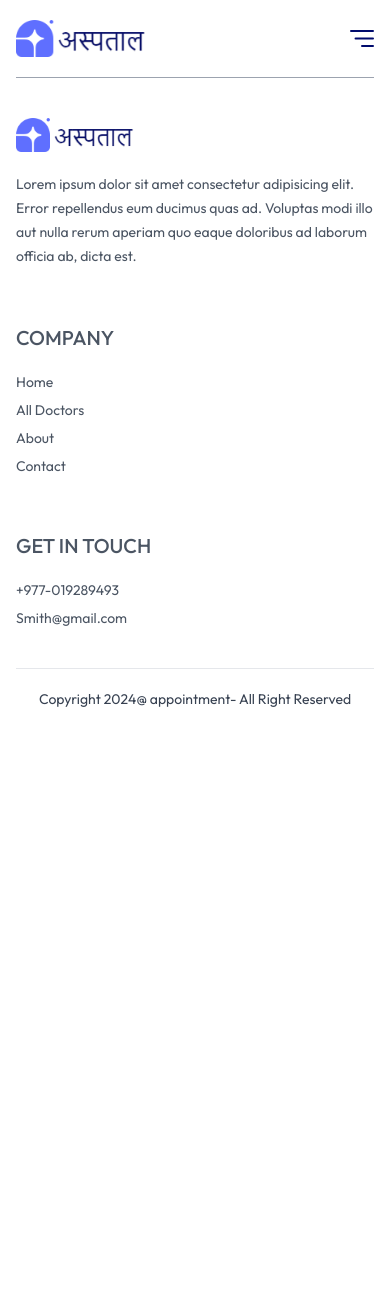
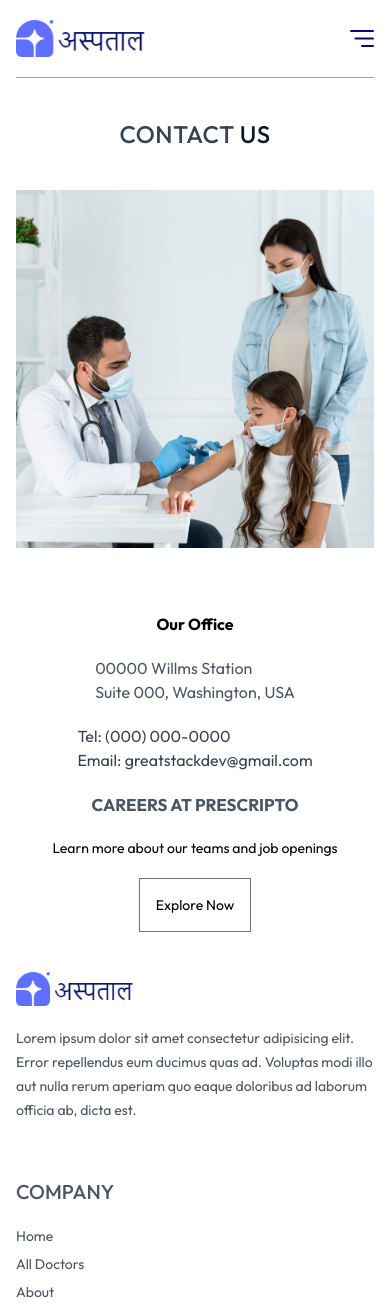
Before and after one commit to SmithMaharjan/appointment, a React (Vite) app: page /contact in a window 390 px wide. Shown: the top 1311 px of the page. Before the commit the page ends 844 px from the top, so only its background shows below. Built offline with nearby package versions, Linux system fonts and the light colour scheme.

Commit message:
responsive contact us page

```diff
--- a/src/pages/Contact.jsx
+++ b/src/pages/Contact.jsx
@@ -1,8 +1,27 @@
 import React from 'react'
+import { assets } from '../assets/assets_frontend/assets'
 
 const Contact = () => {
     return (
         <div>
+            <p className=' m-10 text-2xl text-center tracking-wide text-gray-700 font-medium '>CONTACT <span className=' text-gray-900 font-medium'>US</span></p>
+            <div className=' flex flex-col md:flex-row gap-10 justify-center flex-wrap'>
+                <div>
+                    <img className=' md:max-w-96' src={assets.contact_image} />
+                </div>
+                <div className=' flex flex-col gap-5 pt-6 min-w-60  items-center'>
+                    <b className=' '>Our Office</b>
+                    <p className=' text-gray-600'>00000 Willms Station<br />
+                        Suite 000, Washington, USA</p>
+                    <p className=' text-gray-700'>
+                        Tel: (000) 000-0000<br />
+                        Email: greatstackdev@gmail.com
+                    </p>
+                    <b className=' text-[17px] text-gray-600'>CAREERS AT PRESCRIPTO</b>
+                    <p className=' text-sm '>Learn more about our teams and job openings</p>
+                    <button className=' text-sm hover:bg-primary transition-all duration-500 hover:text-white md:max-w-40 border border-gray-500 px-4 py-4'>Explore Now</button>
+                </div>
+            </div>
 
         </div>
     )
```
